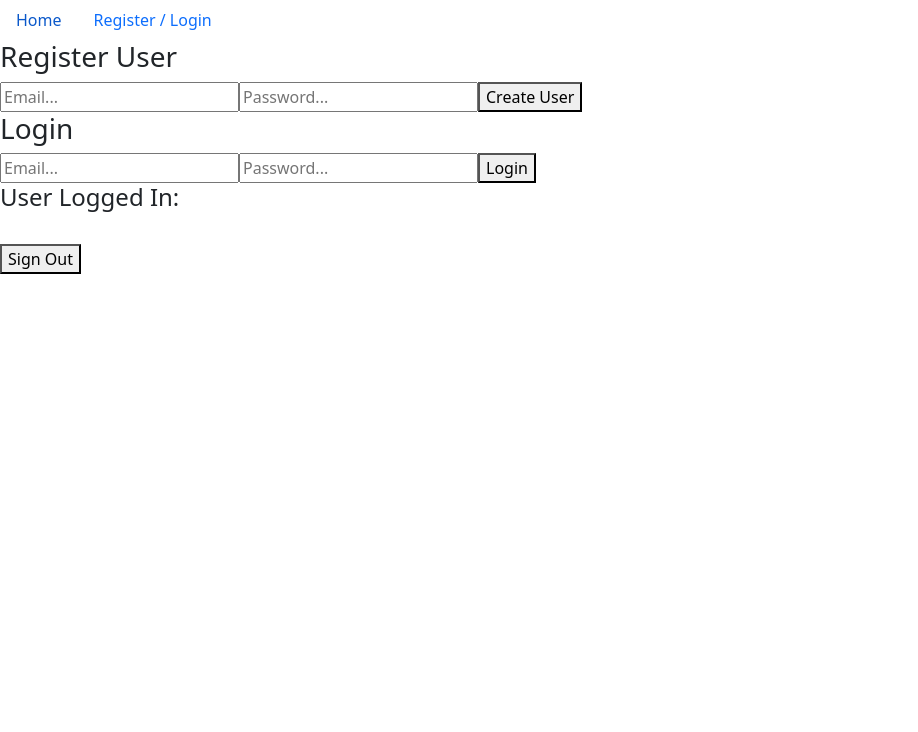
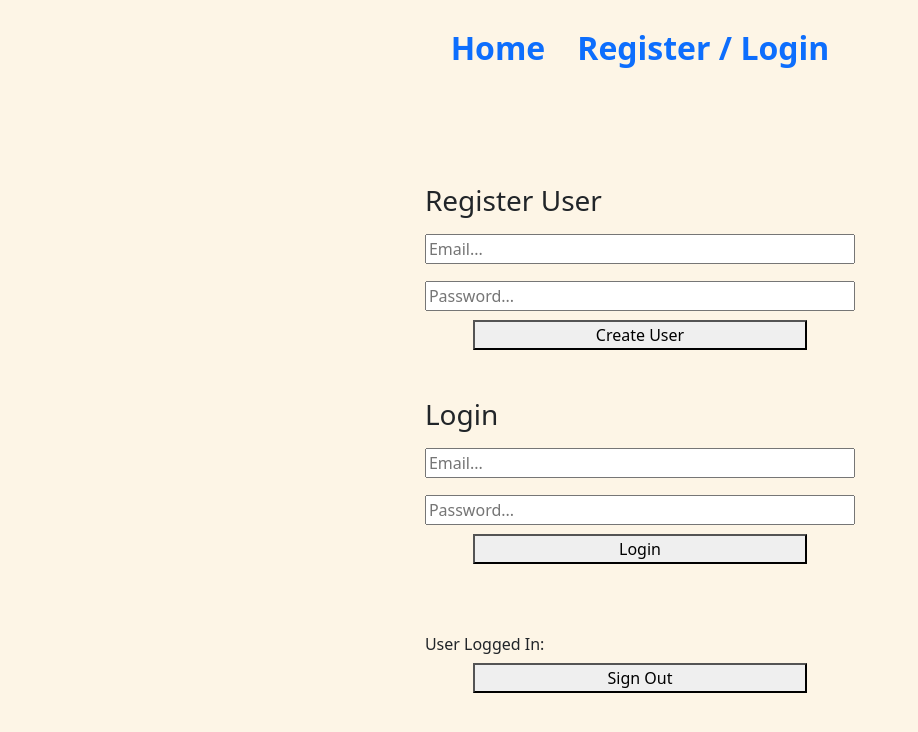
Before and after one commit to twaaxe/siteHistoire, a React (Vite) app: page /RegisterLogin in a window 1280 px wide. Shown: the top 732 px of the page, without its empty margins (0-918 px from the left). Built offline with nearby package versions, Linux system fonts and the light colour scheme; no server answers.

Commit message:
Version 1 done

```diff
--- a/src/components/Header.jsx
+++ b/src/components/Header.jsx
@@ -7,10 +7,7 @@ import Nav from 'react-bootstrap/Nav';
 export default function Header() {
     return (
         <>
-            <Nav
-                activeKey="/home"
-                onSelect={(selectedKey) => alert(`selected ${selectedKey}`)}
-            >
+            <Nav className="Header justify-content-center my-3 fw-bolder fs-2">
                 <Nav.Item>
                     <Nav.Link href="/home">Home</Nav.Link>
                 </Nav.Item>
--- a/src/components/Home.jsx
+++ b/src/components/Home.jsx
@@ -49,8 +49,8 @@ function Home() {
 
         if (!authArray[4][1]) {
             const showAlertAndNavigate = async () => {
+                await new Promise((resolve) => setTimeout(resolve, 1000));
                 alert('YOU ARE NOT LOGGED IN --> Login page');
-                await new Promise((resolve) => setTimeout(resolve, 3200));
                 navigate('/RegisterLogin');
             };
 
--- a/src/components/RegisterLogin.jsx
+++ b/src/components/RegisterLogin.jsx
@@ -55,8 +55,8 @@ function RegisterLogin() {
     return (
         <>
 
-            <div className="RegisterLogin">
-                <div>
+            <div className="RegisterLogin d-flex flex-column ">
+                <div className='Register '>
                     <h3> Register User </h3>
                     <input id="registerMailId"
                         placeholder="Email..."
@@ -65,11 +65,12 @@ function RegisterLogin() {
                     <input id="registerPswdId"
                         placeholder="Password..."
                     />
-
-                    <button onClick={register}> Create User</button>
+                    <div className='divButton d-flex flex-column mx-5 '>
+                        <button onClick={register}> Create User</button>
+                    </div>
                 </div>
 
-                <div>
+                <div className='Login'>
                     <h3> Login </h3>
                     <input id="loginMailId"
                         placeholder="Email..."
@@ -78,14 +79,20 @@ function RegisterLogin() {
                         placeholder="Password..."
                     />
 
-                    <button onClick={login}> Login</button>
+                    <div className='divButton d-flex flex-column mx-5'>
+                        <button onClick={login}> Login</button>
+                    </div>
                 </div>
-
-                <h4> User Logged In: </h4>
-                {userLoggedIn?.email}
                 <br />
-
-                <button onClick={logout}> Sign Out </button>
+                <div className=''>
+                    <div>
+                        <h4 className='fs-6'> User Logged In: </h4>
+                        <span>{userLoggedIn?.email}</span>
+                    </div>
+                    <div className='divButton d-flex flex-column mx-5'>
+                        <button onClick={logout}> Sign Out </button>
+                    </div>
+                </div>
             </div>
         </>
 
--- a/src/style/App.css
+++ b/src/style/App.css
@@ -1,5 +1,16 @@
 body {
     margin: 0;
+    background-color: #FDF5E6 !important;
+}
+
+
+#root {
+    display: flex;
+    justify-content: center;
+    flex-direction: column;
+    padding: 25% auto 25% auto;
+    /* padding: 25%; */
+
 }
 
 .Home {
@@ -29,3 +40,23 @@ img {
 .rowCentredwContent>* {
     margin: 2% 1%;
 }
+
+
+.RegisterLogin {
+    margin: 5% auto;
+}
+
+
+.RegisterLogin>div {
+    width: 100%;
+    padding: 5%;
+}
+
+.RegisterLogin>div>input {
+    margin: 2% auto;
+    width: 100%;
+}
+
+.divButton>button {
+    width: auto;
+}
```
